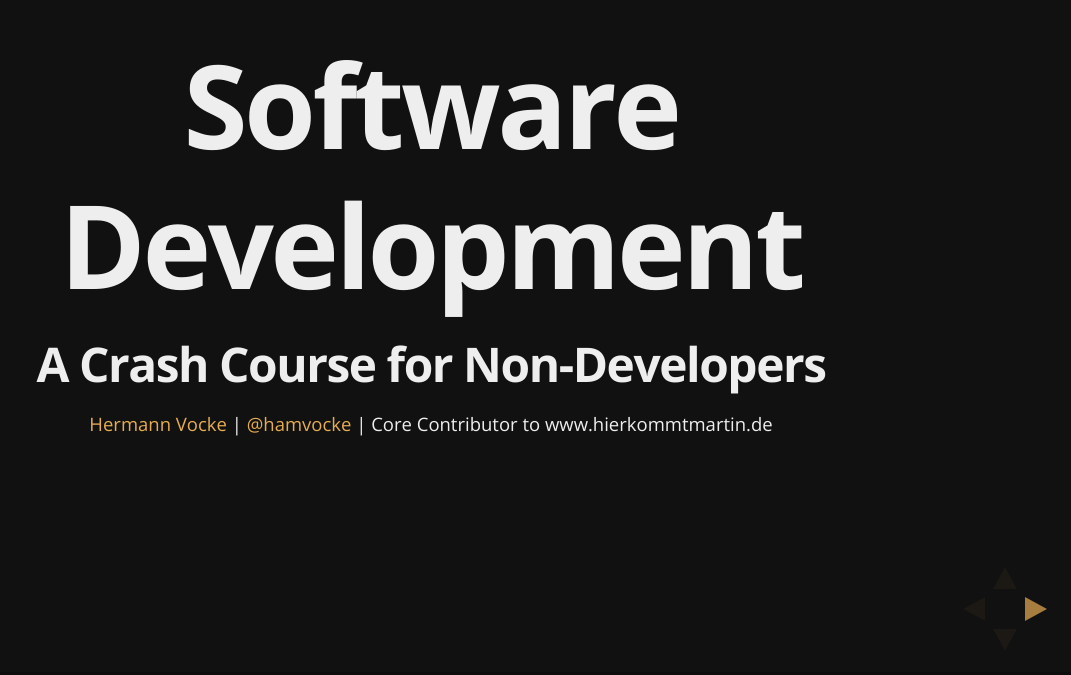
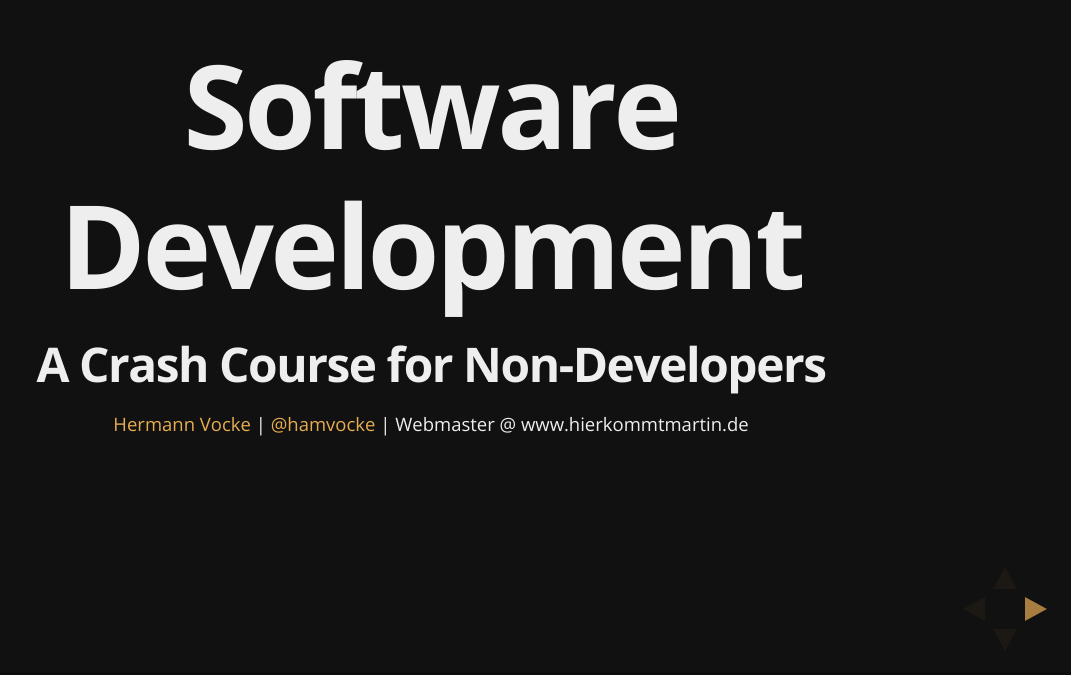
Before and after one commit to connectthefuture/devCrashCourse, a website: page index.html in a window 1280 px wide. Shown: the part 125-800 px from the top of the page, without its empty margins (209-1280 px from the left). Drawn offline with nearby package versions, Linux system fonts and the light colour scheme.

Commit message:
changed intro slide

```diff
--- a/index.html
+++ b/index.html
@@ -49,7 +49,7 @@
 					<small>
 					    <a href="http://www.onehamarmy.com">Hermann Vocke</a> |
 					    <a href="http://twitter.com/hamvocke">@hamvocke</a> |
-					    Core Contributor to www.hierkommtmartin.de
+					    Webmaster @ www.hierkommtmartin.de
 					</small>
 					</p>
 				</section>
```
